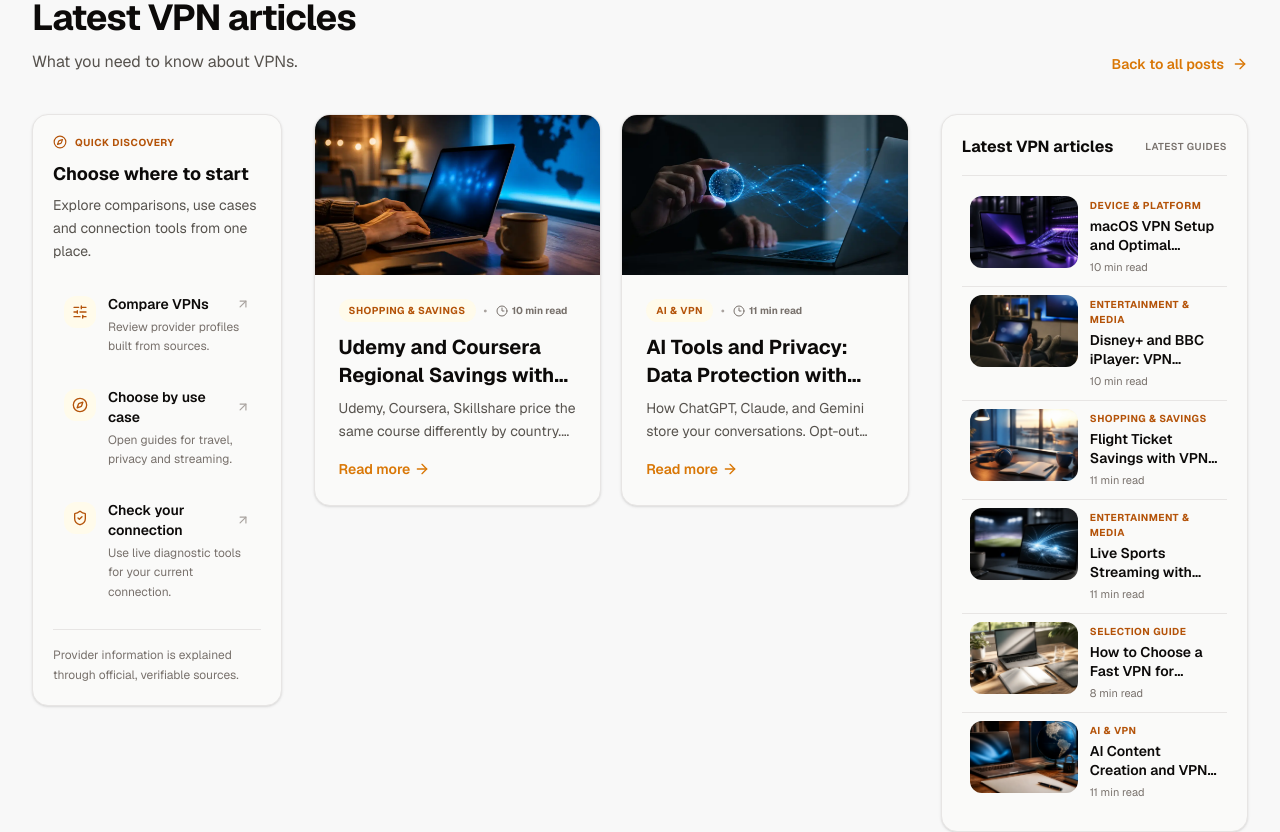
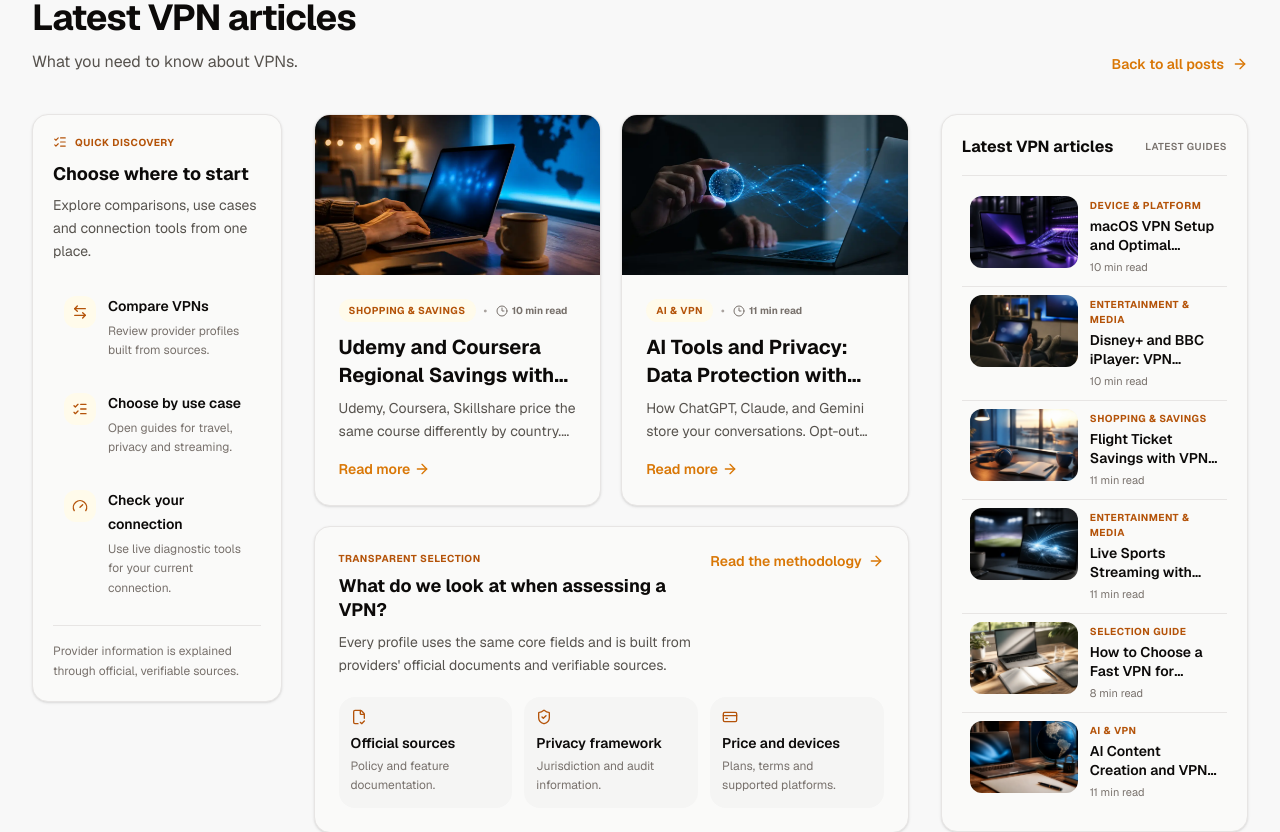
Before and after one commit to atpsec/vpncompaire, a Next.js app: page /en in a window 1280 px wide. Shown: the part 1100-1932 px from the top of the page. Built offline with nearby package versions, Linux system fonts and the light colour scheme; no server answers.

Commit message:
Clarify discovery icons and fill blog column

```diff
--- a/src/components/home/home-blog-columns.tsx
+++ b/src/components/home/home-blog-columns.tsx
@@ -1,10 +1,12 @@
 import {
   ArrowRight,
-  ArrowUpRight,
+  ArrowLeftRight,
   Clock3,
-  Compass,
+  CreditCard,
+  FileCheck2,
+  Gauge,
+  ListChecks,
   ShieldCheck,
-  SlidersHorizontal,
   Sparkles,
 } from "lucide-react";
 import Image from "next/image";
@@ -162,26 +164,26 @@ function GuideExploreRail({
       href: "/en-iyi-vpn",
       label: tHome("guides.comparisonTitle"),
       description: tHome("guides.comparisonDescription"),
-      icon: SlidersHorizontal,
+      icon: ArrowLeftRight,
     },
     {
       href: "/en-iyi/seyahat",
       label: tHome("guides.useCaseTitle"),
       description: tHome("guides.useCaseDescription"),
-      icon: Compass,
+      icon: ListChecks,
     },
     {
       href: "/araclar",
       label: tHome("guides.toolsTitle"),
       description: tHome("guides.toolsDescription"),
-      icon: ShieldCheck,
+      icon: Gauge,
     },
   ];
 
   return (
     <aside className="rounded-2xl border border-border bg-surface-base p-4 shadow-sm sm:p-5">
       <div className="flex items-center gap-2 text-[10px] font-bold uppercase tracking-wider text-accent-700">
-        <Compass className="size-3.5" aria-hidden="true" />
+        <ListChecks className="size-3.5" aria-hidden="true" />
         {tHome("guides.exploreKicker")}
       </div>
       <h3 className="mt-3 text-lg font-bold leading-snug text-ink-strong">
@@ -203,9 +205,8 @@ function GuideExploreRail({
                   <Icon className="size-4" aria-hidden="true" />
                 </span>
                 <span className="min-w-0 flex-1">
-                  <span className="flex items-center justify-between gap-2 text-sm font-semibold text-ink-strong group-hover:text-accent-700">
+                  <span className="text-sm font-semibold text-ink-strong group-hover:text-accent-700">
                     {label}
-                    <ArrowUpRight className="size-3.5 shrink-0 text-ink-faint transition-transform group-hover:-translate-y-0.5 group-hover:translate-x-0.5" aria-hidden="true" />
                   </span>
                   <span className="mt-1 block text-xs leading-relaxed text-ink-subtle">
                     {description}
@@ -221,6 +222,65 @@ function GuideExploreRail({
         {tHome("guides.sourceNote")}
       </div>
     </aside>
+  );
+}
+
+function SelectionMethodCard({
+  tHome,
+}: {
+  tHome: (key: string, values?: Record<string, string | number>) => string;
+}) {
+  const criteria = [
+    {
+      label: tHome("guides.sourcesTitle"),
+      description: tHome("guides.sourcesDescription"),
+      icon: FileCheck2,
+    },
+    {
+      label: tHome("guides.privacyTitle"),
+      description: tHome("guides.privacyDescription"),
+      icon: ShieldCheck,
+    },
+    {
+      label: tHome("guides.valueTitle"),
+      description: tHome("guides.valueDescription"),
+      icon: CreditCard,
+    },
+  ];
+
+  return (
+    <section className="mt-5 rounded-2xl border border-border bg-surface-base p-5 shadow-sm sm:p-6">
+      <div className="flex flex-col gap-4 sm:flex-row sm:items-start sm:justify-between">
+        <div className="max-w-xl">
+          <div className="text-[10px] font-bold uppercase tracking-wider text-accent-700">
+            {tHome("guides.selectionKicker")}
+          </div>
+          <h3 className="mt-2 text-lg font-bold leading-snug text-ink-strong">
+            {tHome("guides.selectionTitle")}
+          </h3>
+          <p className="mt-2 text-sm leading-relaxed text-ink-muted">
+            {tHome("guides.selectionBody")}
+          </p>
+        </div>
+        <Link
+          href="/metodoloji"
+          className="inline-flex shrink-0 items-center gap-1.5 text-sm font-semibold text-accent-600 transition-colors hover:text-accent-700"
+        >
+          {tHome("guides.selectionLink")}
+          <ArrowRight className="size-4" aria-hidden="true" />
+        </Link>
+      </div>
+
+      <ul className="mt-5 grid gap-3 sm:grid-cols-3">
+        {criteria.map(({ label, description, icon: Icon }) => (
+          <li key={label} className="rounded-xl bg-surface-subtle p-3">
+            <Icon className="size-4 text-accent-700" aria-hidden="true" />
+            <h4 className="mt-2 text-sm font-semibold text-ink-strong">{label}</h4>
+            <p className="mt-1 text-xs leading-relaxed text-ink-subtle">{description}</p>
+          </li>
+        ))}
+      </ul>
+    </section>
   );
 }
 
@@ -269,10 +329,13 @@ export async function HomeBlogColumns({ locale }: HomeBlogColumnsProps) {
         <div className="grid items-start gap-8 lg:grid-cols-[minmax(220px,0.65fr)_minmax(0,1.55fr)_minmax(280px,0.8fr)] lg:gap-6 xl:gap-8">
           <GuideExploreRail tHome={tHome} />
 
-          <div className="grid gap-5 sm:grid-cols-2">
-            {featured.slice(0, 2).map((post) => (
-              <FeaturedArticle key={post.slug} post={post} tBlog={tBlog} />
-            ))}
+          <div>
+            <div className="grid gap-5 sm:grid-cols-2">
+              {featured.slice(0, 2).map((post) => (
+                <FeaturedArticle key={post.slug} post={post} tBlog={tBlog} />
+              ))}
+            </div>
+            <SelectionMethodCard tHome={tHome} />
           </div>
 
           <aside className="rounded-2xl border border-border bg-surface-base p-4 shadow-sm sm:p-5">
```
Also changed, not shown: messages/de.json, messages/en.json, messages/tr.json.
